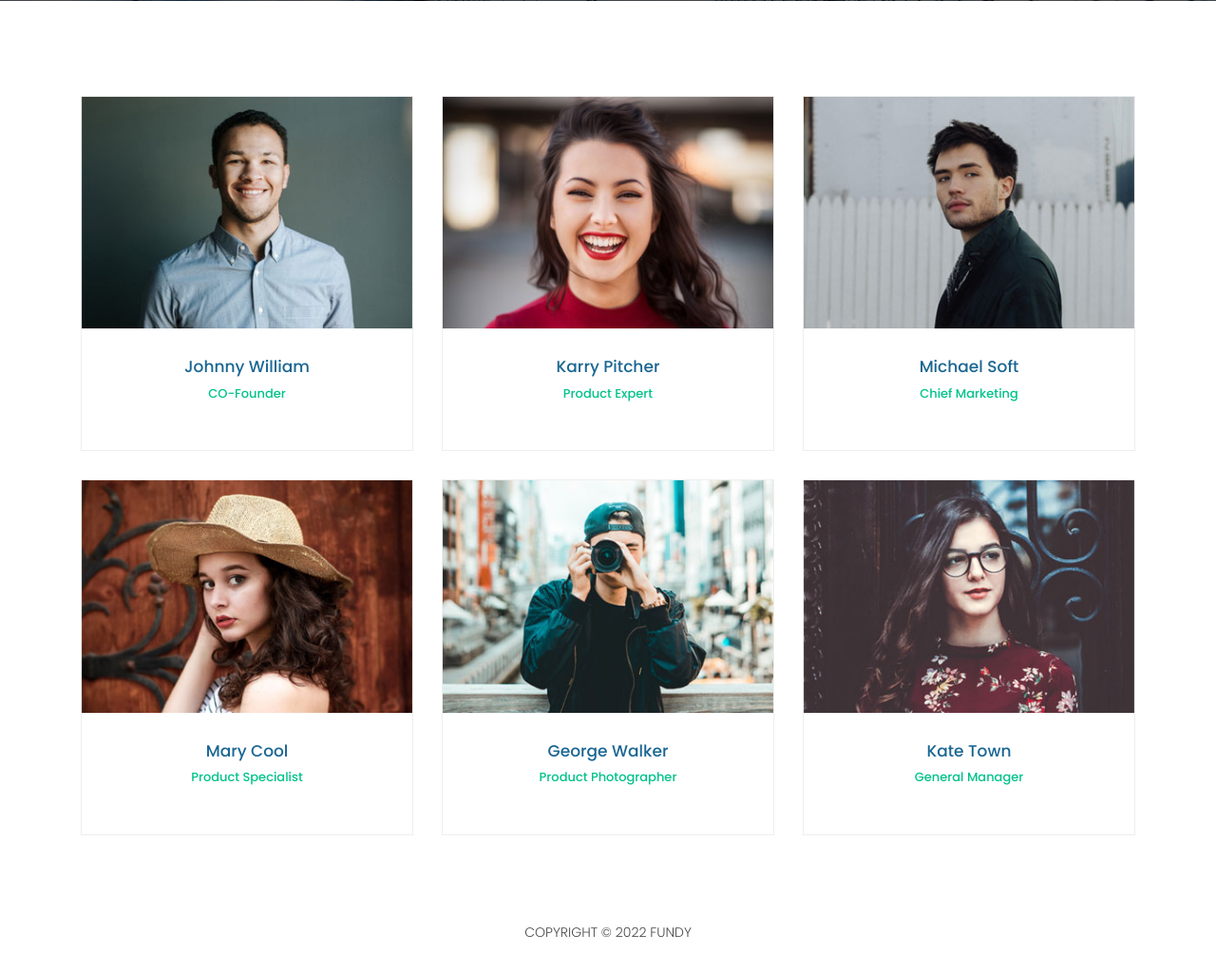
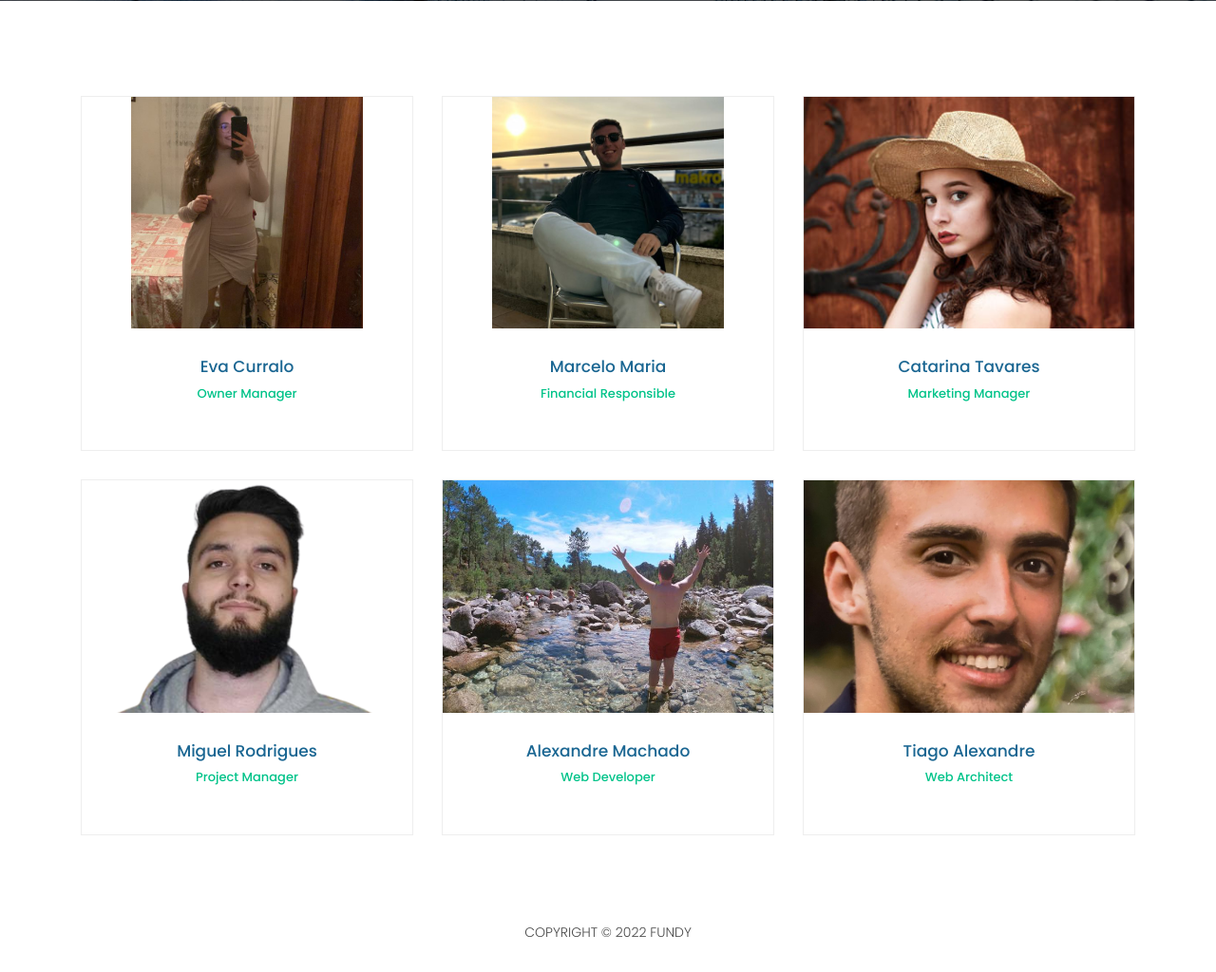
Before and after one commit to MiguelR0drigues/fundy, a PHP site: page /team.php in a window 1280 px wide. Shown: the part 455-1479 px from the top of the page at 95% size. Run offline with PHP 8.4, Linux system fonts and the light colour scheme; some libraries are stand-ins or nearby versions.

Commit message:
Team photos and roles

```diff
--- a/fundy/team.php
+++ b/fundy/team.php
@@ -25,7 +25,7 @@
           <div class="col-md-4">
             <div class="team-member">
               <div class="thumb-container">
-                <img src="assets/images/team_01.jpg" alt="">
+                <img src="assets/images/eva.jpg" alt="Eva Curralo photo" style="width:348px; height:244.54px; object-fit:contain">
                 <div class="hover-effect">
                   <div class="hover-content">
                     <ul class="social-icons">
@@ -38,15 +38,15 @@
                 </div>
               </div>
               <div class="down-content">
-                <h4>Johnny William</h4>
-                <span>CO-Founder</span>
+                <h4>Eva Curralo</h4>
+                <span>Owner Manager</span>
               </div>
             </div>
           </div>
           <div class="col-md-4">
             <div class="team-member">
               <div class="thumb-container">
-                <img src="assets/images/team_02.jpg" alt="">
+                <img src="assets/images/marcelo.jpg" alt="Marcelo Maria photo" style="width:348px; height:244.54px; object-fit:contain">
                 <div class="hover-effect">
                   <div class="hover-content">
                     <ul class="social-icons">
@@ -59,15 +59,15 @@
                 </div>
               </div>
               <div class="down-content">
-                <h4>Karry Pitcher</h4>
-                <span>Product Expert</span>
+                <h4>Marcelo Maria</h4>
+                <span>Financial Responsible</span>
               </div>
             </div>
           </div>
           <div class="col-md-4">
             <div class="team-member">
               <div class="thumb-container">
-                <img src="assets/images/team_03.jpg" alt="">
+                <img src="assets/images/team_04.jpg" alt="" style="width:348px; height:244.54px; object-fit:cover">
                 <div class="hover-effect">
                   <div class="hover-content">
                     <ul class="social-icons">
@@ -80,15 +80,15 @@
                 </div>
               </div>
               <div class="down-content">
-                <h4>Michael Soft</h4>
-                <span>Chief Marketing</span>
+                <h4>Catarina Tavares</h4>
+                <span>Marketing Manager</span>
               </div>
             </div>
           </div>
           <div class="col-md-4">
             <div class="team-member">
               <div class="thumb-container">
-                <img src="assets/images/team_04.jpg" alt="">
+                <img src="assets/images/miguel.png" alt="Miguel Rodrigues photo" style="width:348px; height:244.54px; object-fit:cover">
                 <div class="hover-effect">
                   <div class="hover-content">
                     <ul class="social-icons">
@@ -101,15 +101,15 @@
                 </div>
               </div>
               <div class="down-content">
-                <h4>Mary Cool</h4>
-                <span>Product Specialist</span>
+                <h4>Miguel Rodrigues</h4>
+                <span>Project Manager</span>
               </div>
             </div>
           </div>
           <div class="col-md-4">
             <div class="team-member">
               <div class="thumb-container">
-                <img src="assets/images/team_05.jpg" alt="">
+                <img src="assets/images/alex.jpg" alt="Alexandre Machado photo"  style="width:348px; height:244.54px; object-fit:cover">
                 <div class="hover-effect">
                   <div class="hover-content">
                     <ul class="social-icons">
@@ -122,15 +122,15 @@
                 </div>
               </div>
               <div class="down-content">
-                <h4>George Walker</h4>
-                <span>Product Photographer</span>
+                <h4>Alexandre Machado</h4>
+                <span>Web Developer</span>
               </div>
             </div>
           </div>
           <div class="col-md-4">
             <div class="team-member">
               <div class="thumb-container">
-                <img src="assets/images/team_06.jpg" alt="">
+                <img src="assets/images/tiago.jpg" alt="Tiago Alexandre photo" style="width:348px; height:244.54px; object-fit:cover">
                 <div class="hover-effect">
                   <div class="hover-content">
                     <ul class="social-icons">
@@ -143,8 +143,8 @@
                 </div>
               </div>
               <div class="down-content">
-                <h4>Kate Town</h4>
-                <span>General Manager</span>
+                <h4>Tiago Alexandre</h4>
+                <span>Web Architect</span>
               </div>
             </div>
           </div>
```
Also changed, not shown: fundy/contact.php (+8 -4 lines), fundy/assets/images/alex.jpg (added), fundy/assets/images/eva.jpg (added), fundy/assets/images/marcelo.jpg (added), fundy/assets/images/miguel.png (added), fundy/assets/images/tiago.jpg (added).
